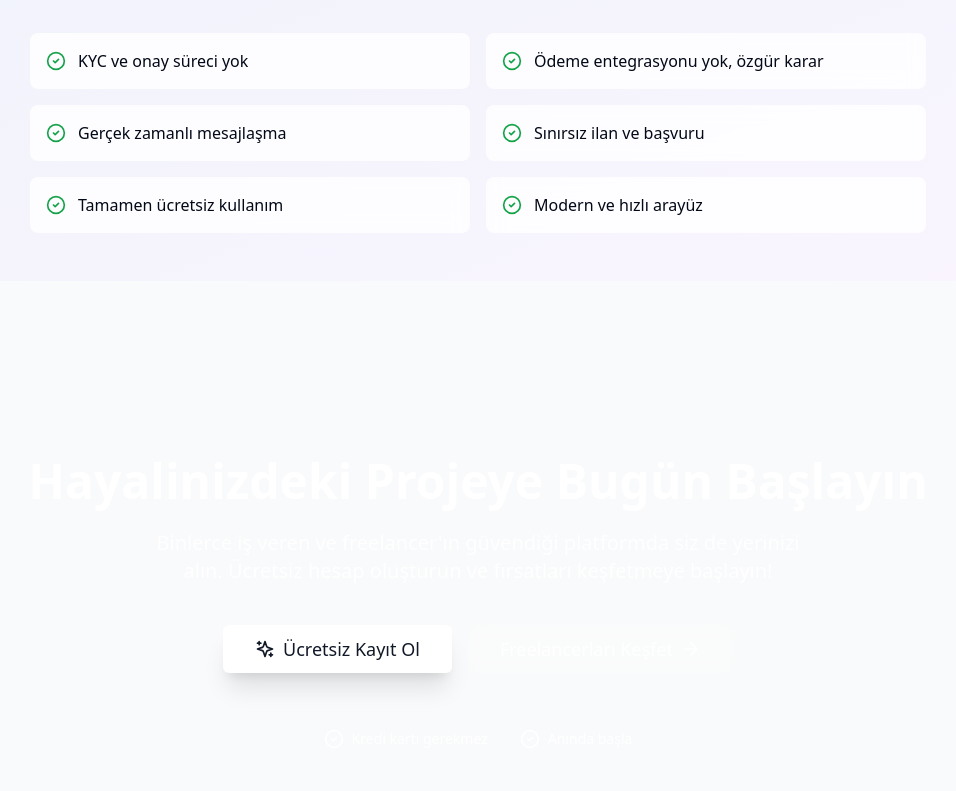
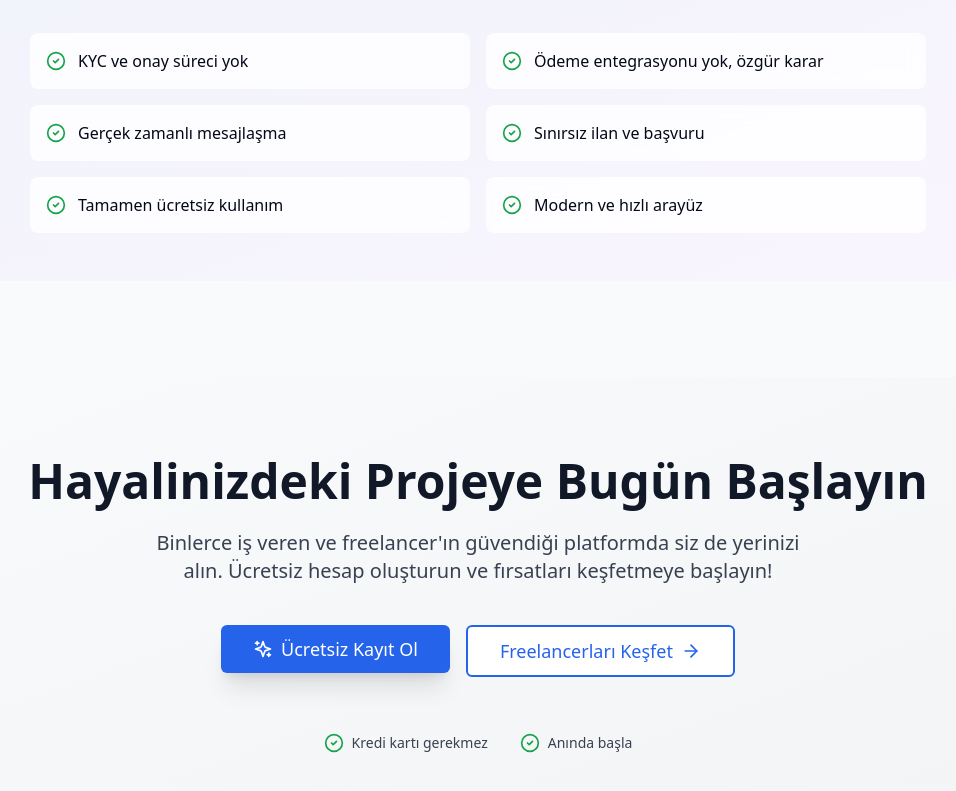
Before and after one commit to newmekintos/freelance-platform, a React (Vite) app in the folder frontend/: page / in a window 1280 px wide. Shown: the part 2292-3083 px from the top of the page, without its empty margins (162-1118 px from the left). Built offline with nearby package versions, Linux system fonts and the light colour scheme; no server answers.

Commit message:
Fix: Change CTA section from gradient to light background with dark text

```diff
--- a/frontend/src/pages/Home.jsx
+++ b/frontend/src/pages/Home.jsx
@@ -266,19 +266,18 @@ const Home = () => {
       </section>
 
       {/* Final CTA Section */}
-      <section className="relative overflow-hidden rounded-3xl">
-        <div className="absolute inset-0 bg-gradient-to-br from-primary via-purple-600 to-pink-600 -z-10" />
-        <div className="relative text-center space-y-6 py-20 px-4 text-white">
-          <h2 className="text-4xl md:text-5xl font-bold" style={{ color: '#ffffff' }}>
+      <section className="relative overflow-hidden rounded-3xl bg-gradient-to-br from-gray-50 to-gray-100 dark:from-gray-800 dark:to-gray-900">
+        <div className="text-center space-y-6 py-20 px-4">
+          <h2 className="text-4xl md:text-5xl font-bold text-gray-900 dark:text-white">
             Hayalinizdeki Projeye Bugün Başlayın
           </h2>
-          <p className="text-xl max-w-2xl mx-auto" style={{ color: 'rgba(255, 255, 255, 0.9)' }}>
+          <p className="text-xl text-gray-700 dark:text-gray-300 max-w-2xl mx-auto">
             Binlerce iş veren ve freelancer'ın güvendiği platformda siz de yerinizi alın.
             Ücretsiz hesap oluşturun ve fırsatları keşfetmeye başlayın!
           </p>
           <div className="flex flex-col sm:flex-row justify-center gap-4 pt-4">
             <Link to="/register">
-              <Button size="lg" variant="secondary" className="text-lg px-8 py-6 shadow-xl" style={{ backgroundColor: '#ffffff', color: '#111827' }}>
+              <Button size="lg" className="text-lg px-8 py-6 shadow-xl bg-primary hover:bg-primary/90 text-white">
                 <Sparkles className="h-5 w-5 mr-2" />
                 Ücretsiz Kayıt Ol
               </Button>
@@ -286,8 +285,8 @@ const Home = () => {
             <Link to="/services">
               <Button
                 size="lg"
-                className="text-lg px-8 py-6 bg-white/20 hover:bg-white/30 border-white/50 backdrop-blur"
-                style={{ color: '#ffffff' }}
+                variant="outline"
+                className="text-lg px-8 py-6 border-2 border-primary text-primary hover:bg-primary/10"
               >
                 Freelancerları Keşfet
                 <ArrowRight className="h-5 w-5 ml-2" />
@@ -296,14 +295,14 @@ const Home = () => {
           </div>
 
           {/* Social Proof */}
-          <div className="pt-8 flex justify-center items-center gap-8 text-sm" style={{ color: 'rgba(255, 255, 255, 0.8)' }}>
+          <div className="pt-8 flex justify-center items-center gap-8 text-sm text-gray-600 dark:text-gray-400">
             <div className="flex items-center gap-2">
-              <CheckCircle2 className="h-5 w-5" style={{ color: '#ffffff' }} />
-              <span style={{ color: '#ffffff' }}>Kredi kartı gerekmez</span>
+              <CheckCircle2 className="h-5 w-5 text-green-600" />
+              <span className="text-gray-700 dark:text-gray-300">Kredi kartı gerekmez</span>
             </div>
             <div className="flex items-center gap-2">
-              <CheckCircle2 className="h-5 w-5" style={{ color: '#ffffff' }} />
-              <span style={{ color: '#ffffff' }}>Anında başla</span>
+              <CheckCircle2 className="h-5 w-5 text-green-600" />
+              <span className="text-gray-700 dark:text-gray-300">Anında başla</span>
             </div>
           </div>
         </div>
```
